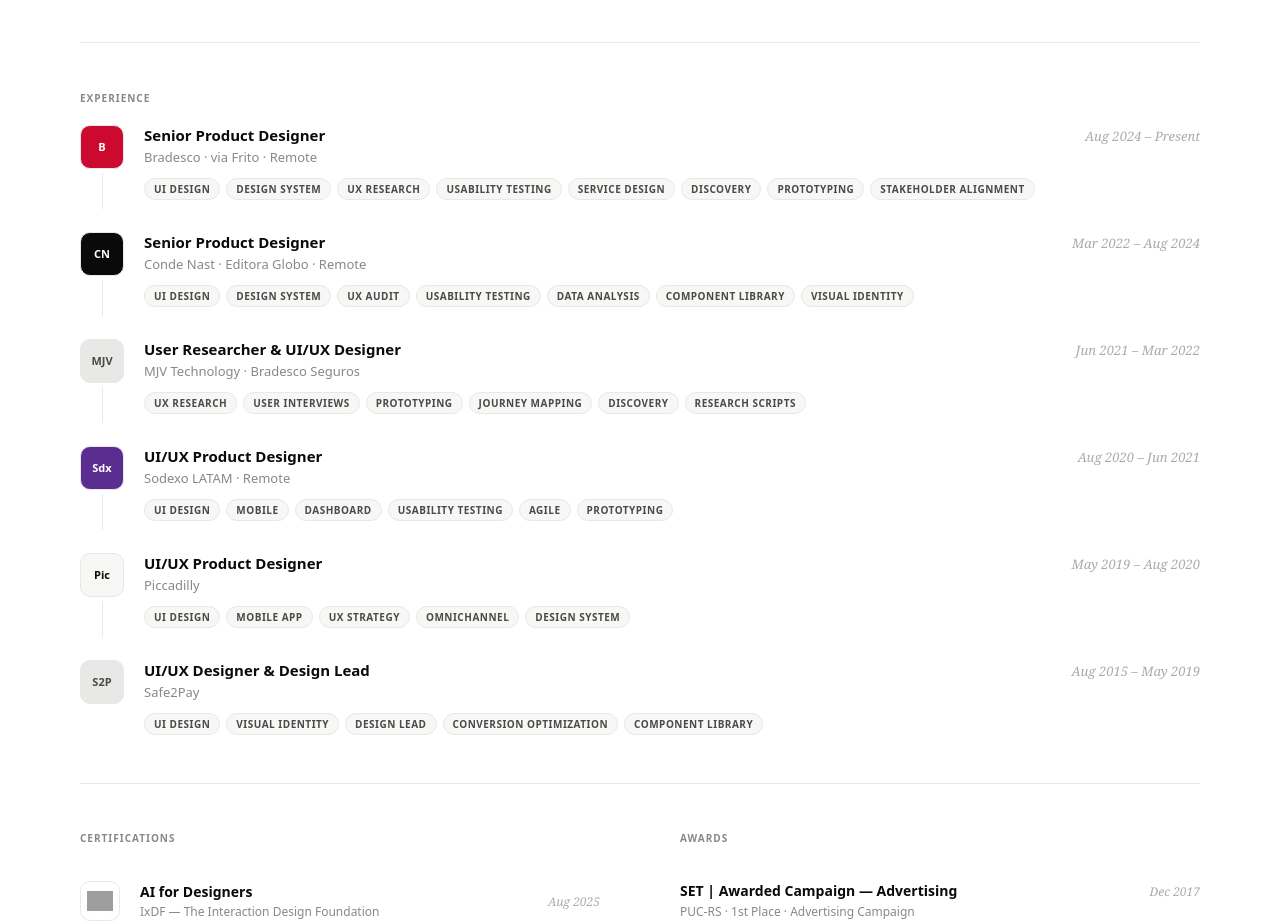
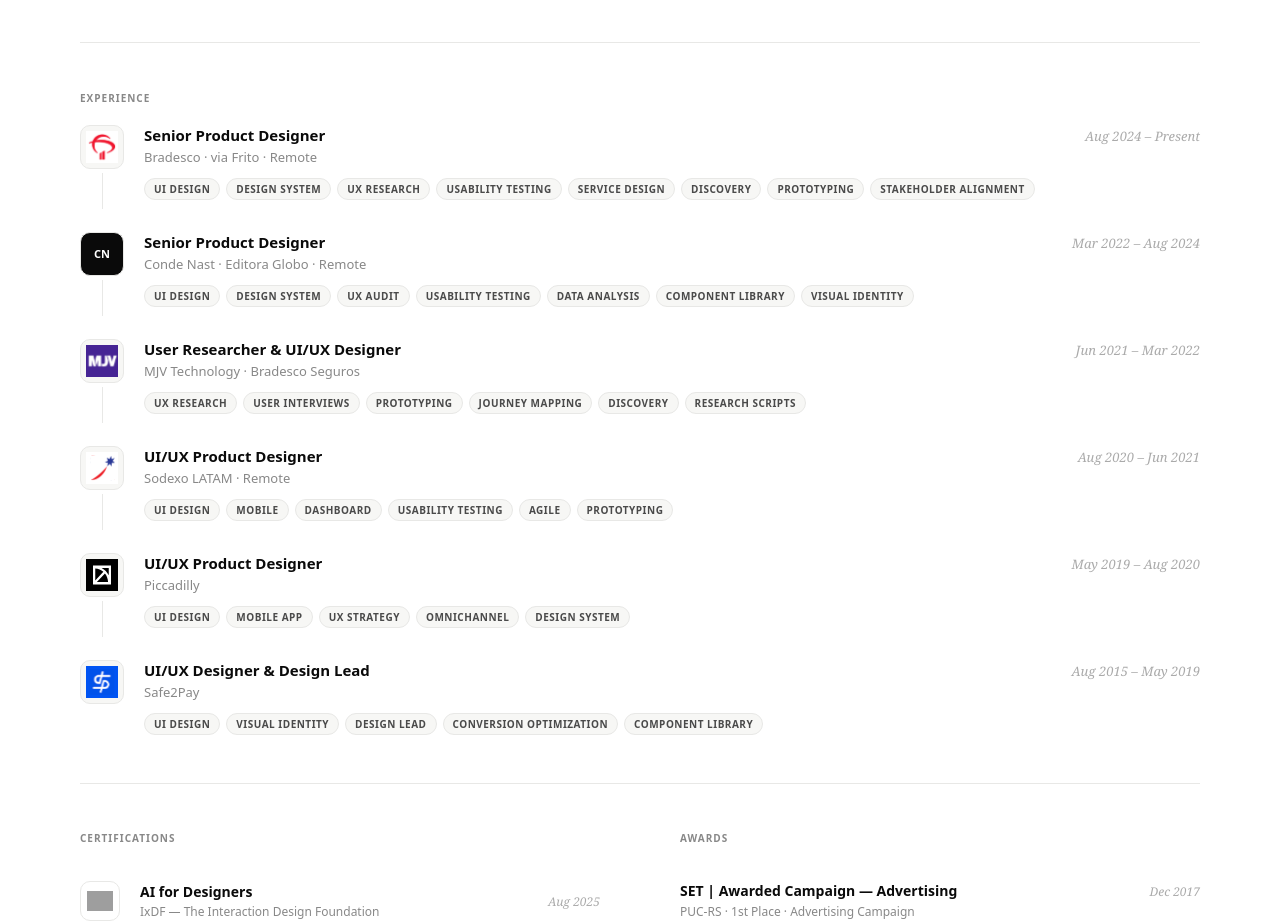
Before and after one commit to isabellegalves/isabelle-portfolio, a React (Vite) app: page /about in a window 1280 px wide. Shown: the part 1040-1962 px from the top of the page. Built offline with nearby package versions, Linux system fonts and the light colour scheme; grey boxes are pictures that could not be loaded.

Commit message:
feat: real company logos in Experience

```diff
--- a/src/pages/About.jsx
+++ b/src/pages/About.jsx
@@ -154,7 +154,7 @@ function ToolIcon({ tool }) {
 
 const EXPERIENCE = [
   {
-    abbr: "B", bg: "#CC092F", color: "#fff",
+    logo: "/images/logo-empresa-bradesco.svg", bg: "#F7F7F5",
     role: "Senior Product Designer",
     company: "Bradesco · via Frito · Remote",
     period: "Aug 2024 – Present",
@@ -168,28 +168,28 @@ const EXPERIENCE = [
     tags: ["UI Design", "Design System", "UX Audit", "Usability Testing", "Data Analysis", "Component Library", "Visual Identity"],
   },
   {
-    abbr: "MJV", bg: "#E8E8E6", color: "#4A4A4A",
+    logo: "/images/logo-empresa-mjv.svg", bg: "#F7F7F5",
     role: "User Researcher & UI/UX Designer",
     company: "MJV Technology · Bradesco Seguros",
     period: "Jun 2021 – Mar 2022",
     tags: ["UX Research", "User Interviews", "Prototyping", "Journey Mapping", "Discovery", "Research Scripts"],
   },
   {
-    abbr: "Sdx", bg: "#5C2D91", color: "#fff",
+    logo: "/images/logo-empresa-sodexo.svg", bg: "#F7F7F5",
     role: "UI/UX Product Designer",
     company: "Sodexo LATAM · Remote",
     period: "Aug 2020 – Jun 2021",
     tags: ["UI Design", "Mobile", "Dashboard", "Usability Testing", "Agile", "Prototyping"],
   },
   {
-    abbr: "Pic", bg: "#F7F7F5", color: "#0A0A0A",
+    logo: "/images/logo-empresa-piccadilly.svg", bg: "#F7F7F5",
     role: "UI/UX Product Designer",
     company: "Piccadilly",
     period: "May 2019 – Aug 2020",
     tags: ["UI Design", "Mobile App", "UX Strategy", "Omnichannel", "Design System"],
   },
   {
-    abbr: "S2P", bg: "#E8E8E6", color: "#4A4A4A",
+    logo: "/images/logo-empresa-s2p.svg", bg: "#F7F7F5",
     role: "UI/UX Designer & Design Lead",
     company: "Safe2Pay",
     period: "Aug 2015 – May 2019",
@@ -438,9 +438,12 @@ export default function About() {
                     width: 44, height: 44, borderRadius: 10,
                     background: e.bg, border: `1px solid ${T.rule}`,
                     display: "flex", alignItems: "center", justifyContent: "center",
-                    fontFamily: "system-ui, sans-serif", fontSize: 11, fontWeight: 800, color: e.color, flexShrink: 0,
+                    flexShrink: 0, overflow: "hidden",
                   }}>
-                    {e.abbr}
+                    {e.logo
+                      ? <img src={e.logo} alt={e.company} width={32} height={32} style={{ objectFit: "contain", display: "block" }} />
+                      : <span style={{ fontFamily: "system-ui, sans-serif", fontSize: 11, fontWeight: 800, color: e.color }}>{e.abbr}</span>
+                    }
                   </div>
                   {i < EXPERIENCE.length - 1 && (
                     <div style={{ width: 1, flex: 1, minHeight: 36, background: T.rule, marginTop: 4 }} />
```
Also changed, not shown: 2 other files (tests, documents, lock files or other folders).
